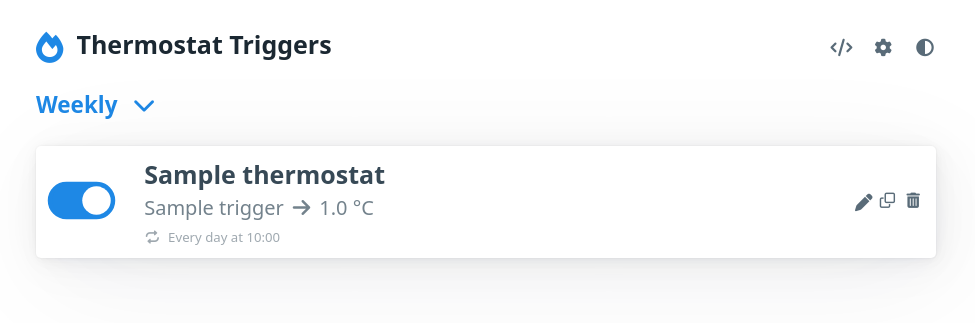
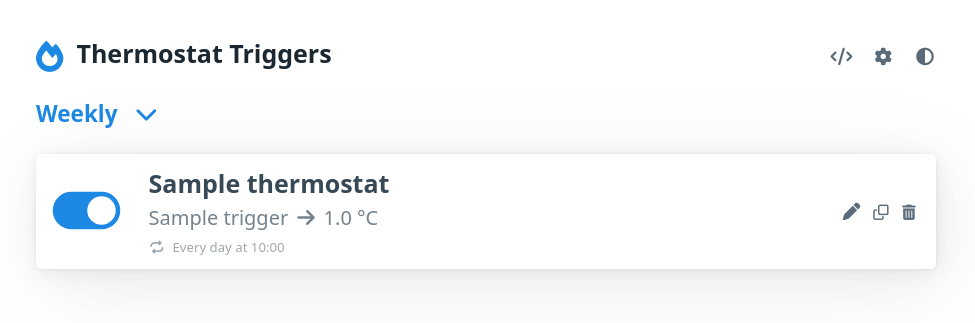
Before and after one commit to cb109/fritzbox-thermostat-triggers, a Django app: page /triggers/ in a window 1280 px wide. Shown: the top 323 px of the page, without its empty margins (154-1129 px from the left). Run offline with Django 4.2, Linux system fonts and the light colour scheme; a user stored in the database is signed in; tables that the repository leaves empty hold one stand-in row (values such as "Sample post").

Commit message:
Tweak buttons layout and overall spacing

```diff
--- a/fritzbox_thermostat_triggers/triggers/templates/triggers/_trigger_card.html
+++ b/fritzbox_thermostat_triggers/triggers/templates/triggers/_trigger_card.html
@@ -18,7 +18,13 @@
     </div>
   {% endif %}
   <fieldset style="margin-bottom: 0">
-    <div style="display: flex; flex-wrap: nowrap; align-items: center;">
+    <div
+      style="
+        display: flex;
+        flex-wrap: nowrap;
+        align-items: center;
+      "
+    >
       <input
         id="checkbox-enabled-{{ trigger.id }}"
         type="checkbox"
@@ -37,6 +43,9 @@
         hx-target="#trigger-{{ trigger.id }}"
         hx-swap="outerHTML"
         hx-trigger="click delay:200ms"
+        style="
+          flex-grow: 1;
+        "
       >
         <div style="margin-left: 1rem">
           <div class="headings mr-1" style="margin-bottom: 0;">
@@ -70,16 +79,15 @@
         </div>
       </label>
       <div style="
-          flex-grow: 1;
-          display: flex;
-          flex-wrap: nowrap;
-          justify-content: flex-end;
+        display: flex;
+        justify-content: flex-end;
+        align-items: baseline;
       ">
         <!-- Edit -->
         <small>
           <a
             href="{% url "admin:triggers_trigger_change" trigger.id %}"
-            class="secondary mr-05"
+            class="secondary mr-1"
             title="Edit this trigger"
           >
             <i class="fa fa-fw fa-pen"></i>
--- a/fritzbox_thermostat_triggers/triggers/templates/triggers/base.html
+++ b/fritzbox_thermostat_triggers/triggers/templates/triggers/base.html
@@ -107,9 +107,8 @@
 
     @media (min-width: 577px) {
       * {
-        --spacing: .33rem;
-        --block-spacing-vertical: .5rem;
-        --block-spacing-horizontal: .66rem;
+        --spacing: .44rem;
+        --block-spacing-vertical: .55rem;
       }
     }
 
```
